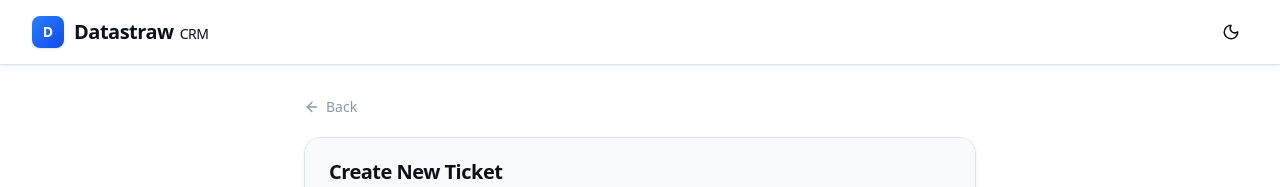
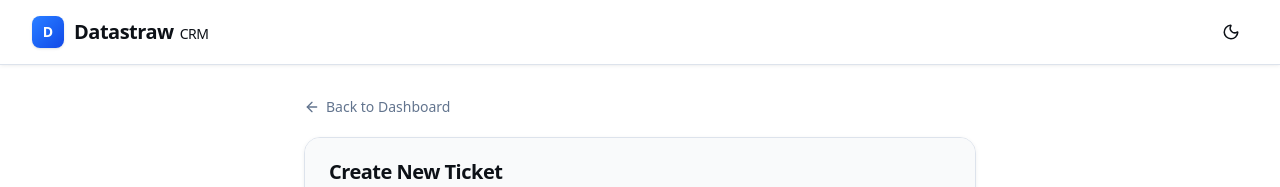
Before and after one commit to sarv-tech/Customer-Support-Ticketing-System, a Next.js app: page /tickets/new in a window 1280 px wide. Shown: the top 187 px of the page. Built offline with nearby package versions, Linux system fonts and the light colour scheme; no server answers.

Commit message:
fix: back to dashboard buttons functionality and hover styles

```diff
--- a/src/app/layout.tsx
+++ b/src/app/layout.tsx
@@ -53,7 +53,7 @@ export default async function RootLayout({ children }: { children: React.ReactNo
           {/* Command Palette — mounted globally */}
           {isAuthenticated && <CommandPaletteWrapper />}
 
-          <header className="sticky top-0 z-30 border-b" style={{ backgroundColor: 'var(--bg-surface)', borderColor: 'var(--border)', boxShadow: 'var(--shadow-sm)' }}>
+          <header className="sticky top-0 z-30 border-b backdrop-blur-md" style={{ backgroundColor: 'var(--bg-card)', borderColor: 'var(--border)', boxShadow: 'var(--shadow-sm)' }}>
             <div className="max-w-7xl mx-auto px-4 sm:px-6 lg:px-8">
               <div className="flex justify-between h-16 items-center gap-4">
 
--- a/src/app/tickets/[ticketId]/page.tsx
+++ b/src/app/tickets/[ticketId]/page.tsx
@@ -33,7 +33,10 @@ export default async function TicketDetailPage({ params }: { params: Promise<{ t
   return (
     <div className="max-w-4xl mx-auto space-y-5 animate-fade-in-up">
       {/* Back */}
-      <Link href="/dashboard" className="inline-flex items-center gap-1.5 text-sm font-medium transition-colors" style={{ color: 'var(--text-tertiary)' }}>
+      <Link
+        href="/dashboard"
+        className="inline-flex items-center gap-1.5 text-sm font-medium transition-colors text-slate-500 hover:text-blue-600 dark:text-slate-400 dark:hover:text-blue-400"
+      >
         <ArrowLeft className="h-4 w-4" />
         Back to Dashboard
       </Link>
--- a/src/app/tickets/new/page.tsx
+++ b/src/app/tickets/new/page.tsx
@@ -2,6 +2,7 @@
 
 import { useState } from 'react'
 import { useRouter } from 'next/navigation'
+import Link from 'next/link'
 import { ArrowLeft } from 'lucide-react'
 
 export default function NewTicketPage() {
@@ -61,16 +62,13 @@ export default function NewTicketPage() {
       )}
 
       {/* Back */}
-      <button
-        onClick={() => router.back()}
-        className="inline-flex items-center gap-1.5 text-sm font-medium mb-5 transition-colors"
-        style={{ color: 'var(--text-tertiary)' }}
-        onMouseEnter={e => (e.currentTarget.style.color = 'var(--text-primary)')}
-        onMouseLeave={e => (e.currentTarget.style.color = 'var(--text-tertiary)')}
+      <Link
+        href="/dashboard"
+        className="inline-flex items-center gap-1.5 text-sm font-medium mb-5 transition-colors text-slate-500 hover:text-blue-600 dark:text-slate-400 dark:hover:text-blue-400"
       >
         <ArrowLeft className="h-4 w-4" />
-        Back
-      </button>
+        Back to Dashboard
+      </Link>
 
       <div className="t-card rounded-2xl overflow-hidden">
         {/* Card header */}
```
